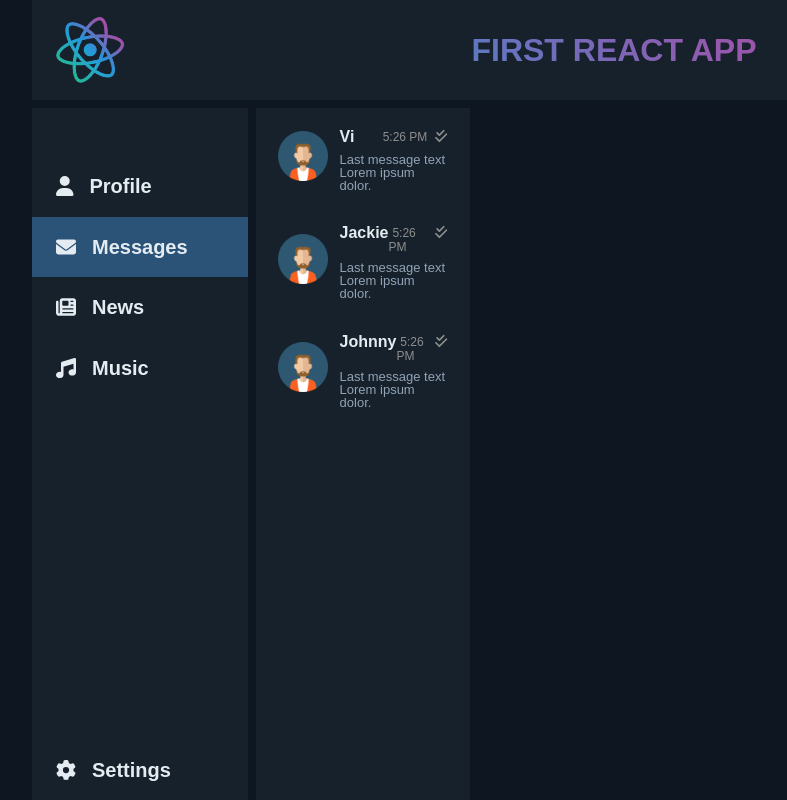
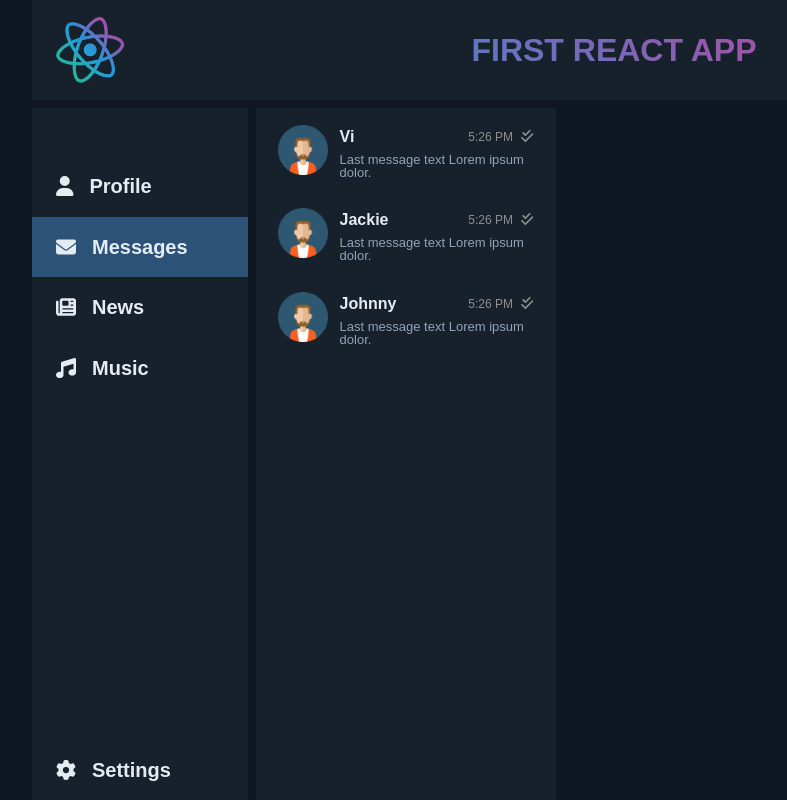
Before and after one commit to egorgrin/firstReactApp, a React (Create React App) app: page /messages in a window 1280 px wide. Shown: the whole page, without its empty margins (68-855 px from the left). Built offline with nearby package versions, Linux system fonts and the light colour scheme.

Commit message:
Dialogs list width bug fixed

```diff
--- a/src/components/Main/Content/Messages/Chat/ChatWindow.jsx
+++ b/src/components/Main/Content/Messages/Chat/ChatWindow.jsx
@@ -1,11 +1,8 @@
 import s from "./ChatWindow.module.css";
 import Input from "../../../../UI/Input/Input";
 import ChatContent from "./Chat_content/ChatContent.jsx";
-
-import { FontAwesomeIcon } from "@fortawesome/react-fontawesome";
-import { faPaperclip, faPaperPlane } from "@fortawesome/free-solid-svg-icons";
+import { useParams } from "react-router-dom";
 import cover from "../../../../../img/chatBg.svg";
-import { useParams } from "react-router-dom";
 
 const ChatWindow = (props) => {
   const a = useParams();
--- a/src/components/Main/Content/Messages/Messages.jsx
+++ b/src/components/Main/Content/Messages/Messages.jsx
@@ -9,17 +9,7 @@ const Messages = (props) => {
   ));
   return (
     <div className={s.wrapper}>
-      <div className={s.dialogs_list}>
-        {/*<Dialog_selector userName="Vi" />
-        <Dialog_selector userName="Jackie" />
-        <Dialog_selector userName="Johnny" />*/}
-
-        {/* Lesson 25 .map method */}
-
-        {dialogSelectors}
-
-        {/* ---------- */}
-      </div>
+      <div className={s.dialogs_list}>{dialogSelectors}</div>
       <Routes>
         <Route path="/:userName" element={<ChatWindow />} />
       </Routes>
--- a/src/components/Main/Content/Messages/Messages.module.css
+++ b/src/components/Main/Content/Messages/Messages.module.css
@@ -5,6 +5,6 @@
 
 .dialogs_list {
   background: #17212B;
-  flex-basis: 25%;
+  flex-basis: 35%;
   flex-shrink: 0;
 }
```
